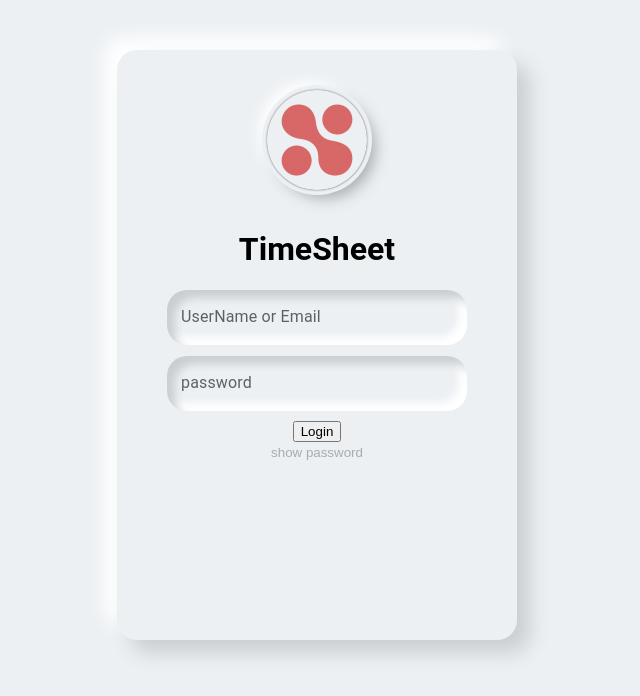
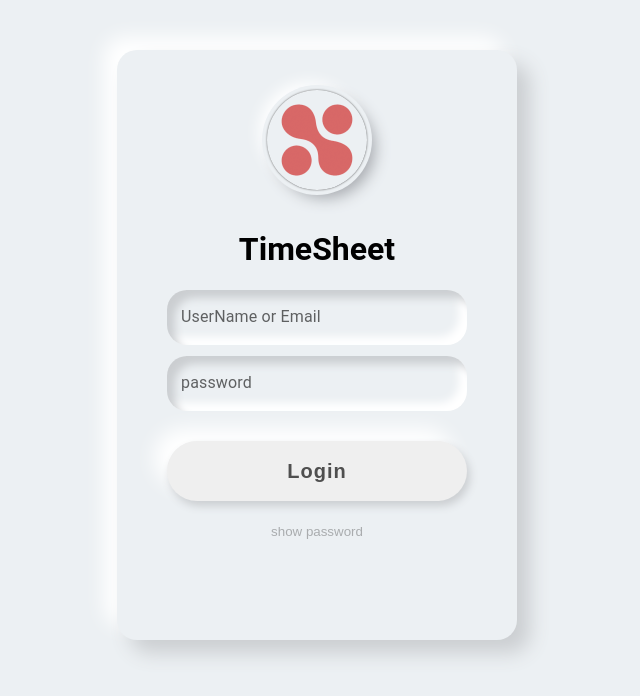
Before and after one commit to febnine29/time-sheet, a React (Create React App) app: page /Login in a window 1280 px wide. Shown: the top 696 px of the page, without its empty margins (323-963 px from the left). Built offline with nearby package versions, Linux system fonts and the light colour scheme.

Commit message:
complete login, next to build home

```diff
--- a/src/App.tsx
+++ b/src/App.tsx
@@ -45,7 +45,8 @@ function App() {
       setAuthLoading(false);
     })
   }, [])
-  if (authLoading && getToken()) {
+
+  if (authLoading && getToken() && !isLogin) {
     return (
       <div className="content">Checking Authentication...</div>
     )
--- a/src/LoginStyle.css
+++ b/src/LoginStyle.css
@@ -26,8 +26,12 @@ body{
     -8px -8px 15px #fff
     ;
 }
+.Login form {
+    width: 300px;
+    margin: auto
+}
 .Login form .MuiFormControl-root{
-    width: 300px;
+    width: 100%;
     margin-bottom: 10px
 }
 .Login form .MuiOutlinedInput-notchedOutline{
@@ -39,3 +43,28 @@ body{
 .Login form .css-1in441m{
     background: black
 }
+.Login form .submitBtn{
+    margin: 20px 0px;
+    width: 100%;
+    height: 60px;
+    border:none;
+    border-radius: 50px;
+    box-shadow: 3px 5px 8px #cbced1,
+    -13px -13px 20px #fff;
+    font-size: 20px;
+    font-weight: bold;
+    letter-spacing: 1px;
+    color: rgb(79, 79, 79);
+    outline: none;
+    cursor: pointer;
+    transition: .3s ease-in-out;
+}
+.Login form .submitBtn:hover{
+    background:#00a9b89e;
+    color: white;
+    transition: .3s ease-in-out;
+}
+.Login form .submitBtn:active{
+    box-shadow: inset 8px 8px 8px #0199ad,
+    inset -8px -8px 8px rgb(157, 249, 254);
+}
--- a/src/components/auth/Login.tsx
+++ b/src/components/auth/Login.tsx
@@ -38,7 +38,6 @@ export default function Login({setIsLogin, isLogin}: LoginProps){
                     <li><h1>You are logged in</h1> </li>
                     <li><Link to='/Home'>Go to home</Link></li>
                 </ul>
-
             </div>
     }
 
--- a/src/pages/Home.tsx
+++ b/src/pages/Home.tsx
@@ -1,6 +1,10 @@
 import {Link} from 'react-router-dom'
+
+
 function Home(){
+    const handleLogout = () => {
 
+    }
     return(
         <div className="Home">
             <h1>Home</h1>
```
